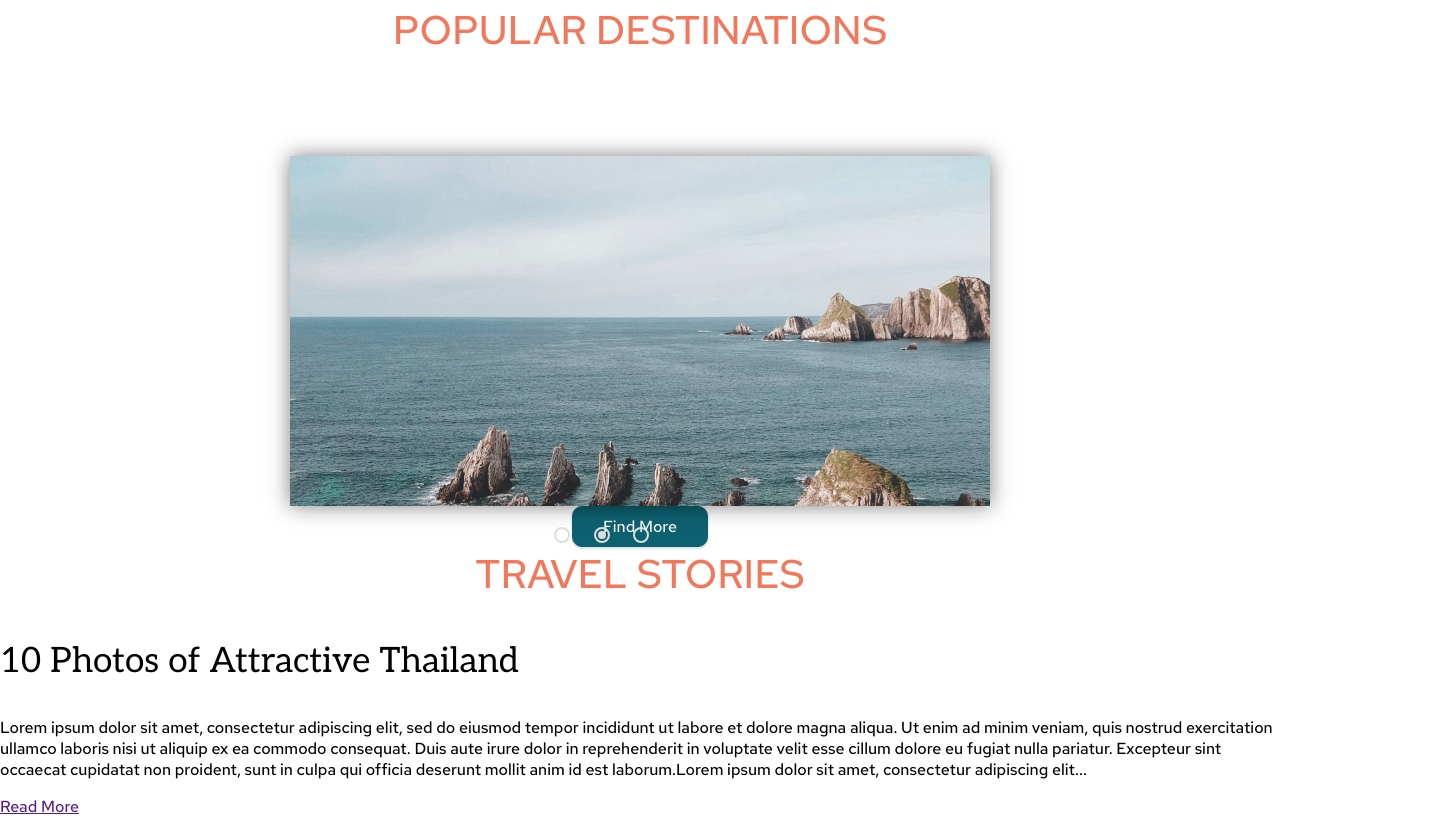
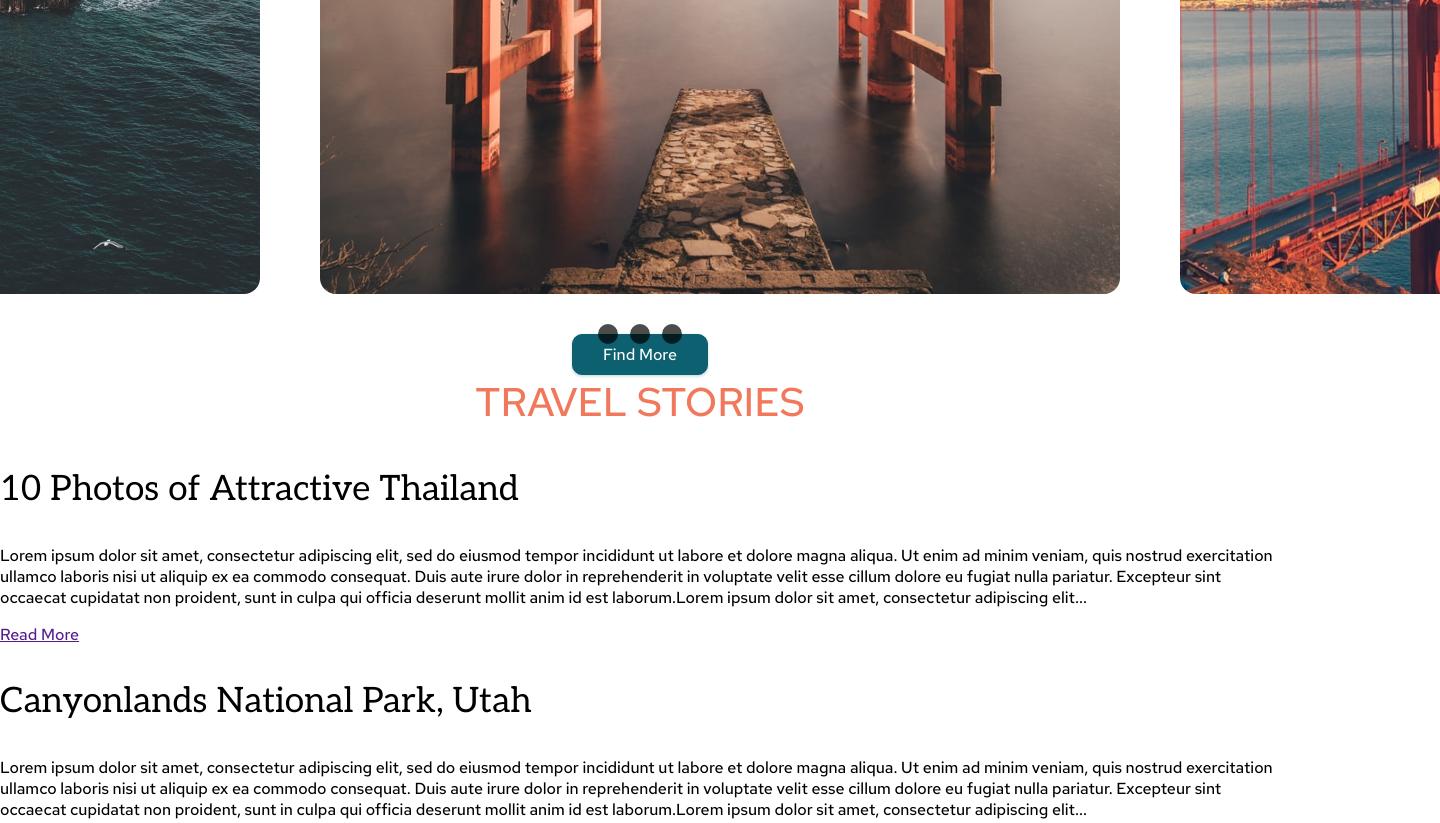
Before and after one commit to Diskantis/RS2022Q2_TRAVEL, a website: page index.html in a window 1280 px wide. Shown: the part 1818-2641 px from the top of the page, 1440 px wide, since content can reach past the window. Drawn offline with Linux system fonts and the light colour scheme; files whose address does not match are found by name.

Commit message:
feat: add css style to pege-distination

```diff
--- a/index.html
+++ b/index.html
@@ -19,9 +19,6 @@
     <link rel="icon" type="image/png" href="img/favicon/favicon-96x96.png" sizes="96x96" data-mce-href="img/favicon/favicon-96x96.png">
     <link rel="icon" type="image/png" href="img/favicon/favicon-16x16.png" sizes="16x16" data-mce-href="img/favicon/favicon-16x16.png">
     <link href="https://fonts.googleapis.com/css2?family=Aleo:ital,wght@0,400;0,700;1,400;1,700&family=Red+Hat+Text:wght@500&display=swap" rel="stylesheet">
-<!--    &lt;!&ndash; Swiper CSS &ndash;&gt;-->
-<!--    <link rel="stylesheet" href="sass/swiper-bundle.min.css">-->
-<!--    &lt;!&ndash; CSS &ndash;&gt;-->
     <link rel="stylesheet" href="sass/style.css">
 </head>
 <body>
@@ -97,40 +94,47 @@
         </section>
         <section class="page-destinations">
             <h2 class="destinations__title" >POPULAR DESTINATIONS</h2>
-            <div class="wrapper">
-                <input type="radio" name="point" id="slide1">
-                <input type="radio" name="point" id="slide2" checked>
-                <input type="radio" name="point" id="slide3">
-                <div class="slider">
-                    <div class="slides slide1"></div>
-                    <div class="slides slide2"></div>
-                    <div class="slides slide3"></div>
+            <div class="des-slider">
+                <div class="slides">
+                    <input type="radio" name="radio-btn" id="sw_1">
+                    <input type="radio" name="radio-btn" id="sw_2" checked>
+                    <input type="radio" name="radio-btn" id="sw_3">
+                    <div class="slide s1"><img src="img/destinations/SPAIN.jpg" alt="SPAIN.jpg"></div>
+                    <div class="slide"><img src="img/destinations/JAPAN.jpg" alt="JAPAN.jpg"></div>
+                    <div class="slide"><img src="img/destinations/USA.jpg" alt="USA.jpg"></div>
                 </div>
-                <div class="controls">
-                    <label for="slide1"></label>
-                    <label for="slide2"></label>
-                    <label for="slide3"></label>
+                <div class="navigation-bar">
+                    <label for="sw_1" class="bar"></label>
+                    <label for="sw_2" class="bar"></label>
+                    <label for="sw_3" class="bar"></label>
                 </div>
             </div>
-<!--            <div class="slider-container swiper">-->
-<!--                <div class="slide-content">-->
-<!--                    <div class="card-wrapper swiper-wrapper">-->
-<!--                        <div class="card-image swiper-slide">-->
-<!--                            <img src="./img/destinations/USA.jpg" alt="" class="card-img">-->
-<!--                        </div>-->
-<!--                        <div class="card-image swiper-slide">-->
-<!--                            <img src="./img/destinations/SPAIN.jpg" alt="" class="card-img">-->
-<!--                        </div>-->
-<!--                        <div class="card-image swiper-slide">-->
-<!--                            <img src="./img/destinations/JAPAN.jpg" alt="" class="card-img">-->
-<!--                        </div>-->
-<!--                    </div>-->
-<!--                </div>-->
-<!--                <div class="swiper-button-next swiper-nav-btn"></div>-->
-<!--                <div class="swiper-button-prev swiper-nav-btn"></div>-->
-<!--                <div class="swiper-pagination"></div>-->
-<!--            </div>-->
-
+                <!-- <input checked type="radio" name="respond" class="desktop">
+                    <article class="slider">
+                        <input type="radio" name="slider" id="switch1">
+                        <input checked type="radio" name="slider" id="switch2">
+                        <input type="radio" name="slider" id="switch3">
+                        <div class="slides">
+                            <div class="overflow">
+                                <div class="image">
+                                    <article><img src="img/destinations/SPAIN.jpg" alt="SPAIN.jpg"></article>
+                                    <article><img src="img/destinations/JAPAN.jpg" alt="JAPAN.jpg"></article>
+                                    <article><img src="img/destinations/USA.jpg" alt="USA.jpg"></article>
+                                </div>
+                            </div>
+                        </div>
+                        <div id="controls">
+                            <label for="switch1"></label>
+                            <label for="switch2"></label>
+                            <label for="switch3"></label>
+                        </div>
+                        <div id="active">
+                            <label for="switch1"></label>
+                            <label for="switch2"></label>
+                            <label for="switch3"></label>
+                        </div>
+                    </article>
+                </div> -->
             <div class="destinations__button">
                 <button class="button button_arrow">Find More</button>
             </div>
@@ -188,8 +192,4 @@
         </section>
     </main>
 </body>
-<!--&lt;!&ndash;Swiper JS&ndash;&gt;-->
-<!--<script src="js/swiper-bundle.min.js"></script>-->
-<!--&lt;!&ndash;JavaScript&ndash;&gt;-->
-<!--<script src="js/script.js"></script>-->
 </html>
--- a/sass/abstract/_constants.scss
+++ b/sass/abstract/_constants.scss
@@ -3,6 +3,7 @@ $color-button: #0D606F;
 $color-light: #ffffff;
 $color-icon: #F2785C;
 $color-background: rgba(242, 120, 92, 0.7);
+$color-btn-second: rgba(242, 120, 92, 0.5);
 $color-placeholder: rgba(255, 255, 255, 0.7);
 
 $content-width: 1200px;
--- a/sass/base/_base.scss
+++ b/sass/base/_base.scss
@@ -3,6 +3,8 @@ html {
 }
 
 body {
+  max-width: 1440px;
+  margin: auto;
   @extend %font-primary;
   @include font($size: 1.6rem, $height: 2.1rem);
 }
--- a/sass/base/_logo.scss
+++ b/sass/base/_logo.scss
@@ -1,6 +1,4 @@
 .logo {
-  display: block;
-  background-image: url("./img/Logo.png");
   padding: 0 0 4px;
 }
 
--- a/sass/components/_destinations.scss
+++ b/sass/components/_destinations.scss
@@ -6,203 +6,201 @@
 .destinations__title {
   text-align: center;
   color: $color-heading;
-  //margin: 0 0 1028px;
+  margin: 0 0 46px;
 }
 
 .destinations__button {
   margin: 0;
 }
 
-.wrapper {
-  height: 350px;
-  margin: 100px auto 0;
-  position: relative;
-  width: 700px;
+.des-slider {
+  width: 1440px;
+  height: 800px;
+  overflow: hidden;
+  margin-bottom: 40px;
+
 }
 
-.wrapper > input {
+.navigation-bar {
+  position: absolute;
+  display: flex;
+  margin-top: 24px;
+  left: 50%;
+  transform: translateX(-50%);
+}
+
+.bar {
+  width: 20px;
+  height: 20px;
+  margin: 6px;
+  cursor: pointer;
+  background-color: #000;
+  opacity: .7;
+  border-radius: 10px;
+  transition: all .4s ease;
+  &:hover {
+    opacity: 1;
+    transform: scale(1.1);
+  }
+}
+
+.slides input {
   display: none;
 }
 
-.slider {
-  background-color: #ddd;
-  width: inherit;
-  height: inherit;
-  overflow: hidden;
+.slides {
+  display: flex;
   position: relative;
-  -webkit-box-shadow: 0 0 20px rgba(0, 0, 0, .5);
-  -moz-box-shadow: 0 0 20px rgba(0, 0, 0, .5);
-  -o-box-shadow: 0 0 20px rgba(0, 0, 0, .5);
-  box-shadow: 0 0 20px rgba(0, 0, 0, .5);
+  width: 2870px;
+  height: 100%;
 }
 
-.slides {
-  height: inherit;
-  position: absolute;
-  width: inherit;
+.slide {
+  width: 800px;
+  height: 800px;
+  margin: 0 30px;
+  transition: all .6s ease;
+}
+
+.slide img {
+  width: 100%;
+  height: 100%;
+  border-radius: 16px;
+}
+
+#sw_1:checked ~ .s1 {
+  margin-left: 320px;
+}
+
+#sw_2:checked ~ .s1 {
+  margin-left: -540px;
+}
+
+#sw_3:checked ~ .s1 {
+  margin-left: -1400px;
 }
 
 
-.slide1 {
-  background-image: url("./img/destinations/USA.jpg");
-  width: 800px;
-  height: 800px;
-}
+// .slider { /*положение слайдера*/
+//   position: relative;
+//   text-align: center;
+//   margin: 0 auto;
+//   padding: 0;
+//   // top: 10px;
+// }
 
-.slide2 {
-  background-image: url("./img/destinations/SPAIN.jpg");
-  width: 800px;
-  height: 800px;
-}
+// .slides article { /*все изображения справа друг от доруга*/
+//   width: 800px ;
+//   float: left;
+// }
 
-.slide3 {
-  background-image: url("./img/destinations/JAPAN.jpg");
-  width: 800px;
-  height: 800px;
-}
+// .slides .image { /*устанавливает общий размер блока с изображениями*/
+//   width: 2520px;
+//   margin: 0 0 0 0;
+//   line-height: 800px;
+// }
+
+// .overflow { /*сркывает все, что находится за пределами этого блока*/
+//   width: 1440px;
+//   overflow: hidden;
+// }
+
+// article img { /*размер изображений слайдера*/
+//   width: 100%;
+// }
+
+// .desktop:checked ~ .slider { /*размер всего слайдера*/
+//   width: 800px; /*максимальнная длинна*/
+// }
+
+// /*настройка переключения и положения для левой стрелки*/
+// /*если свич1-5 активны, то идет обращение к лейблу из блока с id контролс*/
+// #switch1:checked ~ #controls label:nth-child(3),
+// #switch2:checked ~ #controls label:nth-child(1),
+// #switch3:checked ~ #controls label:nth-child(2) {
+//   background: url("../img/icons/next.png") no-repeat; /*заливка фона картинкой без повторений*/
+//   float: right;
+//   margin: 0; /*сдвиг влево*/
+//   display: block;
+//   width: 68px;
+//   height: 68px;
+// }
+
+// /*настройка переключения и положения для правой стрелки*/
+// #switch1:checked ~ #controls label:nth-child(2),
+// #switch2:checked ~ #controls label:nth-child(3),
+// #switch3:checked ~ #controls label:nth-child(1) {
+//   background: url("../img/icons/prev.png") no-repeat; /*заливка фона картинкой без повторений*/
+//   float: left;
+//   margin: 0; /*сдвиг вправо*/
+
+//   display: block;
+//   width: 68px;
+//   height: 68px;
+// }
+
+// label, a { /*при наведении на стрелки или переключатели - курсор изменится*/
+//   cursor: pointer;
+// }
+
+// .destinations-slider input { /*скрывает стандартные инпуты (чекбоксы) на странице*/
+//   display: none;
+// }
+
+// /*позиция изображения при активации переключателя*/
+// #switch1:checked ~ .slides .image {
+//   margin-left: 0;
+// }
+
+// #switch2:checked ~ .slides .image {
+//   margin-left: -100%;
+// }
+
+// #switch3:checked ~ .slides .image {
+//   margin-left: -200%;
+// }
 
 
-.wrapper .controls {
-  left: 50%;
-  margin-left: -98px;
-  position: absolute;
-}
+// #controls { /*положение блока всех управляющих элементов*/
+//   margin: 0;
+//   width: 100%;
+//   height: 68px;
+// }
 
-.wrapper label {
-  cursor: pointer;
-  display: inline-block;
-  height: 8px;
-  margin: 25px 12px 0 16px;
-  position: relative;
-  width: 8px;
-  -webkit-border-radius: 50%;
-  -moz-border-radius: 50%;
-  //-o-border-radius: 50%;
-  border-radius: 50%;
-}
+// #active { /*расположение блока с переключателями*/
+//   margin: 0 0 40px;
+//   text-align: center;
+// }
 
-.wrapper label:after {
-  border: 2px solid #ddd;
-  content: " ";
-  display: block;
-  height: 12px;
-  left: -4px;
-  position: absolute;
-  top: -4px;
-  width: 12px;
-  -webkit-border-radius: 50%;
-  -moz-border-radius: 50%;
-  //-o-border-radius: 50%;
-  border-radius: 50%;
-}
+// #active label { /*стиль отдельного переключателя*/
+//   border-radius: 10px; /*скругление углов*/
+//   display: inline-block; /*расположение в строку*/
+//   width: 20px;
+//   height: 20px;
+//   background: #bbb;
+// }
 
-.wrapper label {
-  cursor: pointer;
-  display: inline-block;
-  height: 8px;
-  margin: 25px 12px 0 16px;
-  position: relative;
-  width: 8px;
-  -webkit-border-radius: 50%;
-  -moz-border-radius: 50%;
-  //-o-border-radius: 50%;
-  border-radius: 50%;
-  -webkit-transition: background ease-in-out .5s;
-  -moz-transition: background ease-in-out .5s;
-  -o-transition: background ease-in-out .5s;
-  transition: background ease-in-out .5s;
-}
+// #active label:hover { /*поведение чекбокса при наведении*/
+// background: #76c8ff;
+// border-color: #777 !important; /*выполнение в любом случае*/
+// }
 
-.wrapper label:hover,
-#slide1:checked ~ .controls label:nth-of-type(1),
-#slide2:checked ~ .controls label:nth-of-type(2),
-#slide3:checked ~ .controls label:nth-of-type(3), {
-  background: #ddd;
-}
+// /*цвет активного лейбла при активации чекбокса*/
+// #switch1:checked ~ #active label:nth-child(1),
+// #switch2:checked ~ #active label:nth-child(2),
+// #switch3:checked ~ #active label:nth-child(3) {
+// background: #18a3dd;
+// border-color: #18a3dd !important;
+// }
 
-.slides {
-  height: inherit;
-  opacity: 0;
-  position: absolute;
-  width: inherit;
-  z-index: 0;
-  -webkit-transform: scale(1.5);
-  -moz-transform: scale(1.5);
-  //-o-transform: scale(1.5);
-  transform: scale(1.5);
-  -webkit-transition: transform ease-in-out .5s, opacity ease-in-out .5s;
-  -moz-transition: transform ease-in-out .5s, opacity ease-in-out .5s;
-  -o-transition: transform ease-in-out .5s, opacity ease-in-out .5s;
-  transition: transform ease-in-out .5s, opacity ease-in-out .5s;
-}
+// .slides .image { /*анимация пролистывания изображений*/
+// transition: all 800ms cubic-bezier(0.770, 0.000, 0.175, 1.000);
+// }
 
-#slide1:checked ~ .slider > .slide1,
-#slide2:checked ~ .slider > .slide2,
-#slide3:checked ~ .slider > .slide3, {
-  opacity: 1;
-  z-index: 1;
-  -webkit-transform: scale(1);
-  -moz-transform: scale(1);
-  -o-transform: scale(1);
-  transform: scale(1);
-}
+// #controls label:hover { /*прозрачность стрелок при наведении*/
+// opacity: 0.6;
+// }
 
-
-//.slider-container {
-//  max-width: 2520px;
-//  width: 100%;
-//  //height: 800px;
-//  padding: 10px 0;
-//}
-//.slide-content {
-//  padding: 0 0 45px;
-//  overflow: hidden;
-//}
-//
-//.card-image {
-//  position: relative;
-//  width: 800px;
-//  height: 800px;
-//}
-//
-//.card-image .card-img {
-//  width: 100%;
-//  height: 100%;
-//  object-fit: cover;
-//  border-radius: 16px;
-//}
-//
-//.swiper-nav-btn {
-//  color: $color-heading;
-//  &:hover {
-//    color: $color-button;
-//    @extend %transition;
-//  }
-//  &::before {
-//    font-size: 60px;
-//  }
-//  &::after {
-//    font-size: 60px;
-//  }
-//}
-//
-//.swiper-button-next {
-//  right: 10px;
-//}
-//
-//.swiper-button-prev {
-//  left: 50px;
-//}
-//
-//.swiper-pagination-bullet {
-//  width: 20px;
-//  height: 20px;
-//  background-color: rgba(242, 120, 92, 0.5);
-//}
-//
-//.swiper-pagination-bullet-active {
-//  width: 20px;
-//  height: 20px;
-//  background-color: #F2785C;
-//  border: 1px solid #000000;
-//}
+// #controls label{ /*прозрачность стрелок при отводе курсора*/
+// transition: opacity 0.2s ease-out;
+// }
```
Also changed, not shown: img/icons/next.png (added), img/icons/prev.png (added), img/icons/slider-arrow-left.svg (added), img/icons/slider-arrow-right.svg (added), sass/style.css, 1 other file.
